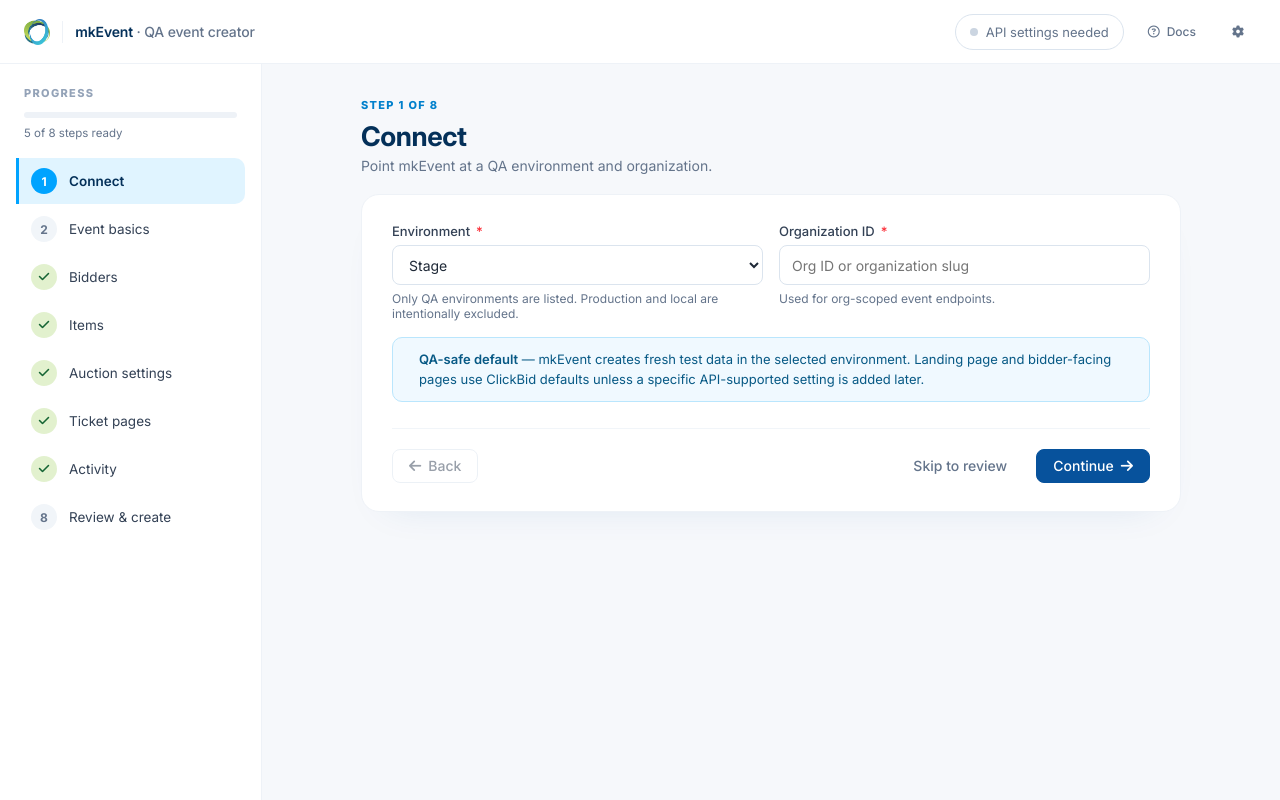
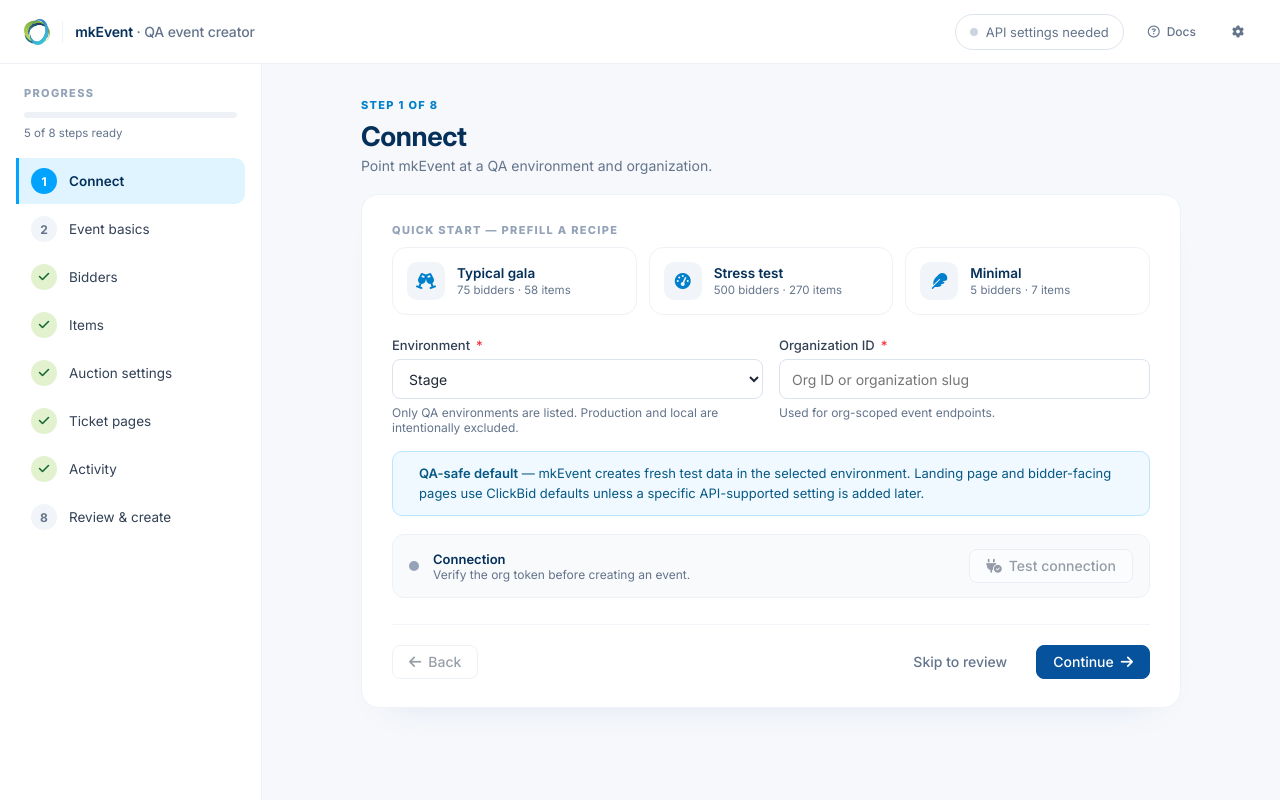
Before and after one commit to bradicals/mkEvent, a React (Vite) app: page / in a window 1280 px wide. Built offline with nearby package versions, Linux system fonts and the light colour scheme.

Commit message:
feat(wizard): add Connect quick-start/test panel and Review summary steps

```diff
--- a/src/renderer/App.jsx
+++ b/src/renderer/App.jsx
@@ -328,6 +328,72 @@
   return JSON.parse(JSON.stringify(value));
 }
 
+function ConnectStep({ cfg, set, switchEnv, onQuickStart, onTest, testState, testError }) {
+  const testLabel = { idle: 'Test connection', testing: 'Testing…', ok: 'Connected', fail: 'Failed' }[testState] || 'Test connection';
+  const canTest = Boolean(cfg.api.organizationId && cfg.api.orgToken) && testState !== 'testing';
+  return (
+    <>
+      <div className="quick-start">
+        <div className="quick-start-eyebrow">Quick start — prefill a recipe</div>
+        <div className="quick-start-chips">
+          {WIZARD.QUICK_START.map((p) => (
+            <button key={p.id} type="button" className="quick-chip" onClick={() => onQuickStart(p)}>
+              <span className="qc-icon"><i className={`fa-solid ${p.icon}`} /></span>
+              <span className="qc-text"><strong>{p.name}</strong><small>{p.blurb}</small></span>
+            </button>
+          ))}
+        </div>
+      </div>
+      <EnvironmentBody data={cfg.api} set={set('api')} onSwitchEnv={switchEnv} />
+      <div className="test-panel">
+        <span className={`test-dot ${testState}`} />
+        <div className="test-text">
+          <strong>Connection</strong>
+          <small>{testState === 'ok' ? 'API responded successfully.' : testState === 'fail' ? (testError || 'Could not reach the API.') : 'Verify the org token before creating an event.'}</small>
+        </div>
+        <button className="btn btn-outline" disabled={!canTest} onClick={onTest}>
+          {testState === 'testing' ? <i className="fa-solid fa-spinner fa-spin" /> : <i className="fa-solid fa-plug-circle-check" />} {testLabel}
+        </button>
+      </div>
+    </>
+  );
+}
+
+function ReviewStep({ summary, cfg }) {
+  const rows = [
+    ['fa-server', 'Environment', cfg.api.env],
+    ['fa-signature', 'Event', summary.eventName || 'Untitled event'],
+    ['fa-link', 'Keyword', `cbo.io/${cfg.basics.slug || '—'}`],
+    ['fa-calendar', 'Schedule', cfg.basics.startDate ? `${cfg.basics.startDate} ${cfg.basics.startTime || ''}`.trim() : 'Dates not set'],
+    ['fa-users', 'Bidders', `${summary.bidderCount}`],
+    ['fa-gavel', 'Items', `${summary.itemCount} (${summary.itemBreakdown.silent}S · ${summary.itemBreakdown.live}L · ${summary.itemBreakdown.donation}D · ${summary.itemBreakdown.quantity}Q)`],
+    ['fa-ticket', 'Ticket pages', summary.ticketPages.enabled ? `${summary.ticketPages.pageCount} pages` : 'Off'],
+    ['fa-address-card', 'Contact', `${cfg.basics.contactFirstName || ''} ${cfg.basics.contactLastName || ''}`.trim() || '—'],
+  ];
+  const envSafe = Object.hasOwn(EVENT_MODEL.ENVIRONMENTS, cfg.api.env);
+  return (
+    <div className="review">
+      <div className="review-hero">
+        <div className="review-hero-mark"><i className="fa-solid fa-rocket-launch" /></div>
+        <div className="review-hero-text">
+          <strong>{summary.eventName || 'Untitled event'}</strong>
+          <span>cbo.io/{cfg.basics.slug || '—'}</span>
+        </div>
+        <span className={`review-env ${envSafe ? 'ok' : 'warn'}`}>{cfg.api.env}</span>
+      </div>
+      <div className="review-rows">
+        {rows.map(([icon, label, value]) => (
+          <div className="review-row" key={label}>
+            <span className="rr-icon"><i className={`fa-solid ${icon}`} /></span>
+            <span className="rr-label">{label}</span>
+            <span className="rr-value">{value}</span>
+          </div>
+        ))}
+      </div>
+    </div>
+  );
+}
+
 function App() {
   const [cfg, set, setCfg, switchEnv, saveApiProfile, loadApiProfile, deleteApiProfile] = useConfig();
   const [savedPresets, setSavedPresets] = useState(loadPresetLibrary);
@@ -514,7 +580,7 @@
   const renderStepBody = () => {
     switch (currentStep.id) {
       case 'connect':
-        return <EnvironmentBody data={cfg.api} set={set('api')} onSwitchEnv={switchEnv} />;
+        return <ConnectStep cfg={cfg} set={set} switchEnv={switchEnv} onQuickStart={(preset) => WIZARD.applyQuickStart(setCfg, preset)} onTest={testConnection} testState={testState} testError={testError} />;
       case 'basics':
         return <BasicsBody data={cfg.basics} set={set('basics')} slugCheck={slugCheck} onCheckSlug={checkSlugAvailability} />;
       case 'bidders':
@@ -528,7 +594,7 @@
       case 'activity':
         return <PostCreateActivityBody data={cfg.postCreateActivity} ticketPages={cfg.ticketPages} set={set('postCreateActivity')} />;
       case 'review':
-        return <div>Review coming next</div>;
+        return <ReviewStep summary={summary} cfg={cfg} />;
       default:
         return null;
     }
--- a/src/renderer/app.css
+++ b/src/renderer/app.css
@@ -510,3 +510,37 @@
 @media (prefers-reduced-motion: reduce) {
   .wiz-progress .bar, .switch, .switch::after { transition: none; }
 }
+
+/* Connect step */
+.quick-start { margin-bottom: 22px; }
+.quick-start-eyebrow { font-size: 11px; font-weight: 800; letter-spacing: 0.12em; text-transform: uppercase; color: var(--muted2); margin-bottom: 10px; }
+.quick-start-chips { display: grid; grid-template-columns: repeat(3, 1fr); gap: 12px; }
+.quick-chip { display: flex; align-items: center; gap: 12px; padding: 14px; border: 1px solid var(--card-border); border-radius: 14px; background: var(--card-bg); cursor: pointer; text-align: left; }
+.quick-chip:hover { border-color: var(--accent-cyan); }
+.quick-chip .qc-icon { width: 38px; height: 38px; border-radius: 10px; background: var(--chip-bg); color: var(--chip-fg); display: flex; align-items: center; justify-content: center; font-size: 16px; flex-shrink: 0; }
+.quick-chip .qc-text strong { display: block; font-size: 13.5px; color: var(--heading); }
+.quick-chip .qc-text small { display: block; font-size: 11.5px; color: var(--muted); margin-top: 2px; }
+
+.test-panel { display: flex; align-items: center; gap: 14px; margin-top: 18px; padding: 14px 16px; background: var(--test-bg); border: 1px solid var(--card-border); border-radius: 12px; }
+.test-panel .test-text { flex: 1; min-width: 0; }
+.test-panel .test-text strong { display: block; font-size: 13px; color: var(--heading); }
+.test-panel .test-text small { display: block; font-size: 12px; color: var(--muted); }
+.test-dot { width: 10px; height: 10px; border-radius: 50%; background: var(--muted2); flex-shrink: 0; }
+.test-dot.ok { background: var(--accent-lime); }
+.test-dot.fail { background: var(--req); }
+.test-dot.testing { background: var(--accent-cyan); }
+
+/* Review step */
+.review-hero { display: flex; align-items: center; gap: 16px; padding: 20px; border: 1px solid var(--card-border); border-radius: 16px; background: color-mix(in srgb, var(--accent-cyan) 6%, var(--card-bg)); margin-bottom: 18px; }
+.review-hero-mark { width: 56px; height: 56px; border-radius: 14px; background: var(--accent-cyan); color: var(--on-accent); display: flex; align-items: center; justify-content: center; font-size: 22px; }
+.review-hero-text { flex: 1; min-width: 0; }
+.review-hero-text strong { display: block; font-size: 20px; color: var(--heading); }
+.review-hero-text span { font-size: 13px; color: var(--eyebrow); }
+.review-env { padding: 5px 12px; border-radius: 9999px; font-size: 12px; font-weight: 700; background: var(--ok-bg); color: var(--ok-fg); }
+.review-env.warn { background: #fef3c7; color: #92400e; }
+.review-rows { display: flex; flex-direction: column; }
+.review-row { display: grid; grid-template-columns: 40px 140px 1fr; align-items: center; gap: 12px; padding: 14px 0; border-bottom: 1px solid var(--divider); }
+.review-row:last-child { border-bottom: none; }
+.rr-icon { width: 32px; height: 32px; border-radius: 8px; background: var(--chip-bg); color: var(--chip-fg); display: flex; align-items: center; justify-content: center; }
+.rr-label { font-size: 12.5px; color: var(--muted); }
+.rr-value { font-size: 14px; font-weight: 600; color: var(--heading); }
```
